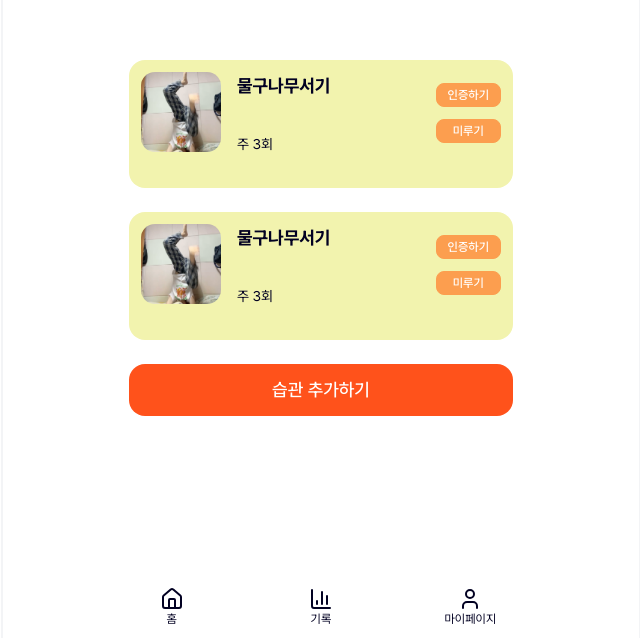
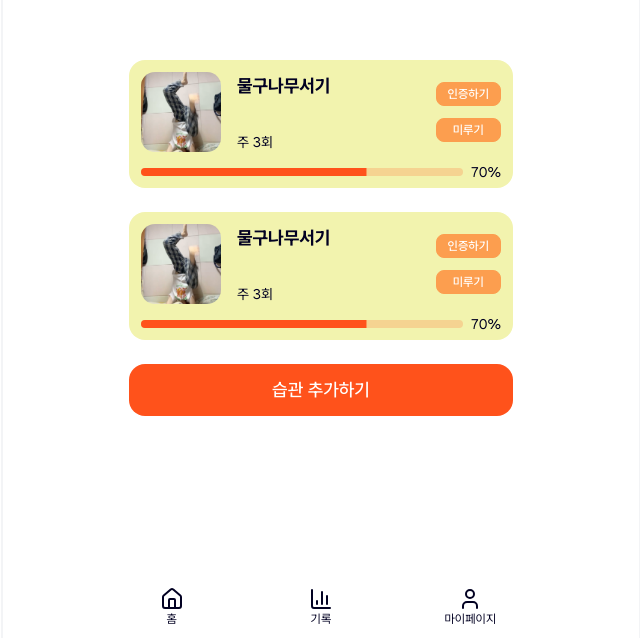
Before and after one commit to team-jangjak/chagok-fe, a React (Vite) app: page /main/home in a window 1280 px wide. Shown: the part 162-800 px from the top of the page, without its empty margins (319-959 px from the left). Built offline with nearby package versions, Linux system fonts and the light colour scheme.

Commit message:
[CHA-129] feat: 진행 상태 바 제작을 위한 shadcn의 progress 컴포넌트 추가 및 ActionInfoCard 컴포넌트 초안 제작

```diff
--- a/package.json
+++ b/package.json
@@ -19,6 +19,7 @@
     "@radix-ui/react-avatar": "^1.1.11",
     "@radix-ui/react-label": "^2.1.8",
     "@radix-ui/react-popover": "^1.1.15",
+    "@radix-ui/react-progress": "^1.1.8",
     "@radix-ui/react-select": "^2.2.6",
     "@radix-ui/react-slider": "^1.3.6",
     "@radix-ui/react-slot": "^1.2.4",
--- /dev/null
+++ b/src/components/ui/progress.tsx
@@ -0,0 +1,26 @@
+import * as React from 'react';
+import * as ProgressPrimitive from '@radix-ui/react-progress';
+
+import { cn } from '@/lib/utils';
+
+function Progress({
+  className,
+  value,
+  ...props
+}: React.ComponentProps<typeof ProgressPrimitive.Root>) {
+  return (
+    <ProgressPrimitive.Root
+      data-slot="progress"
+      className={cn('bg-primary/20 relative h-2 w-full overflow-hidden rounded-full', className)}
+      {...props}
+    >
+      <ProgressPrimitive.Indicator
+        data-slot="progress-indicator"
+        className="bg-primary h-full w-full flex-1 transition-all"
+        style={{ transform: `translateX(-${100 - (value || 0)}%)` }}
+      />
+    </ProgressPrimitive.Root>
+  );
+}
+
+export { Progress };
--- a/src/features/main/components/ActionInfoCard.tsx
+++ b/src/features/main/components/ActionInfoCard.tsx
@@ -3,6 +3,8 @@
 */
 import handstandImage from '@assets/mockdata/handstand.png';
 import NonSelectablePillButton from '@shared/ui/NonSelectablePillButton';
+import { Progress } from '@/components/ui/progress';
+import { useEffect, useState } from 'react';
 
 interface ActionInfoCardProps {
   name: string;
@@ -10,8 +12,17 @@ interface ActionInfoCardProps {
 }
 
 function ActionInfoCard({ name, frequency }: ActionInfoCardProps) {
+  const [progress, setProgress] = useState<number>(0);
+
+  useEffect(() => {
+    const timer = setTimeout(() => {
+      setProgress(70);
+    }, 500);
+    // 언마운트 시에 타이머 초기화
+    return () => clearTimeout(timer);
+  }, []);
   return (
-    <div className="w-full bg-[#F2F3AE] rounded-2xl p-3 mb-6 flex flex-col items-start justify-start gap-3">
+    <div className="w-full bg-[#F2F3AE] rounded-2xl p-3 mb-6 flex flex-col items-start justify-start gap-4">
       {/* 카드에서 진행 바 위쪽에 있는 영역 */}
       <div className="w-full h-full flex flex-row items-center justify-start">
         {/* 사진 및 액션명, 빈도수 표시 영역 */}
@@ -29,7 +40,10 @@ function ActionInfoCard({ name, frequency }: ActionInfoCardProps) {
         </div>
       </div>
       {/* 아래쪽에 있는 진행 바 */}
-      <div className="w-full h-3 flex flex-row items-center justify-start"></div>
+      <div className="w-full h-2 flex flex-row items-center justify-start">
+        <Progress value={progress} className="w-full h-full rounded-full" />
+        <span className="text-sm text-foreground ml-2">{progress}%</span>
+      </div>
     </div>
   );
 }
```
Also changed, not shown: 1 other file (tests, documents, lock files or other folders).
